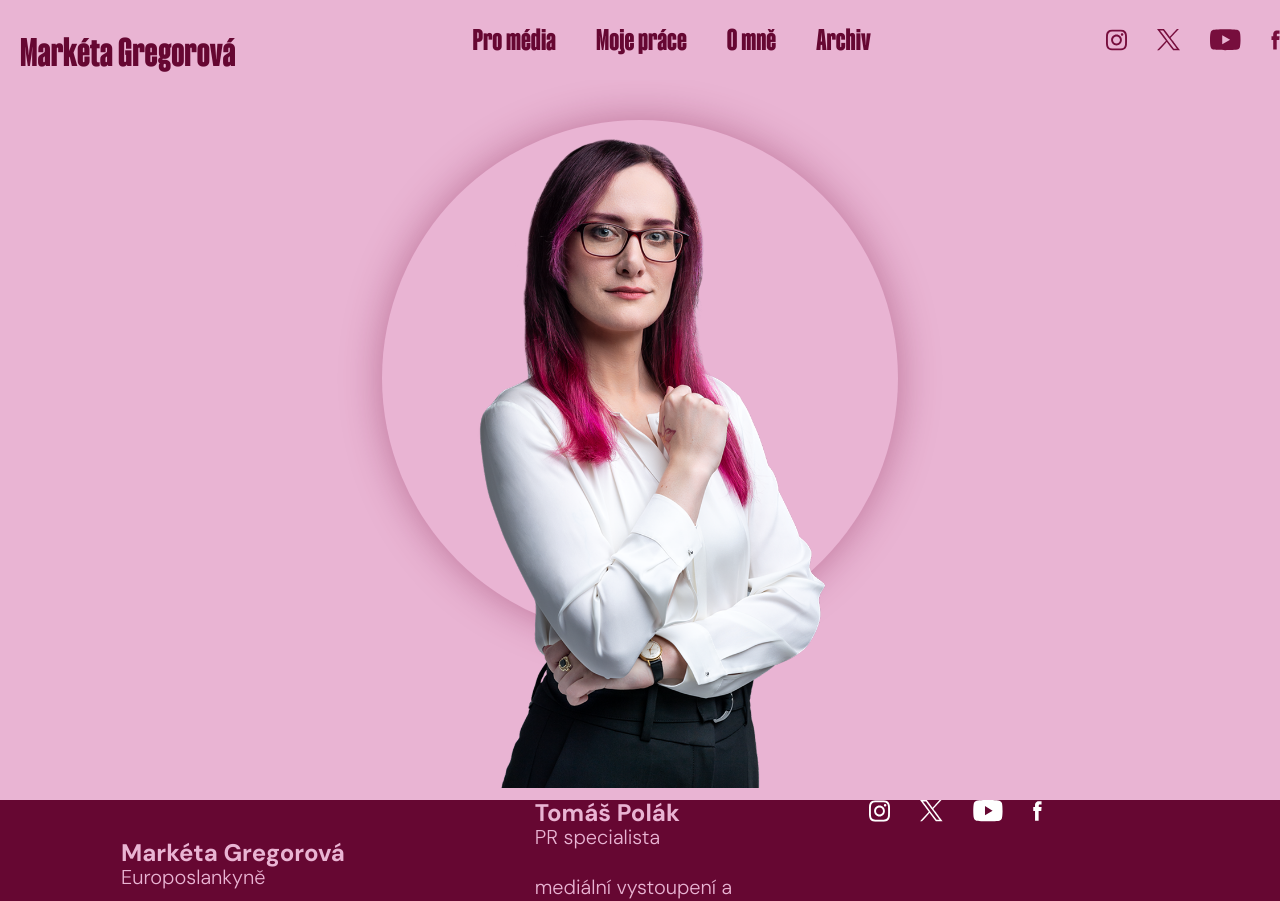
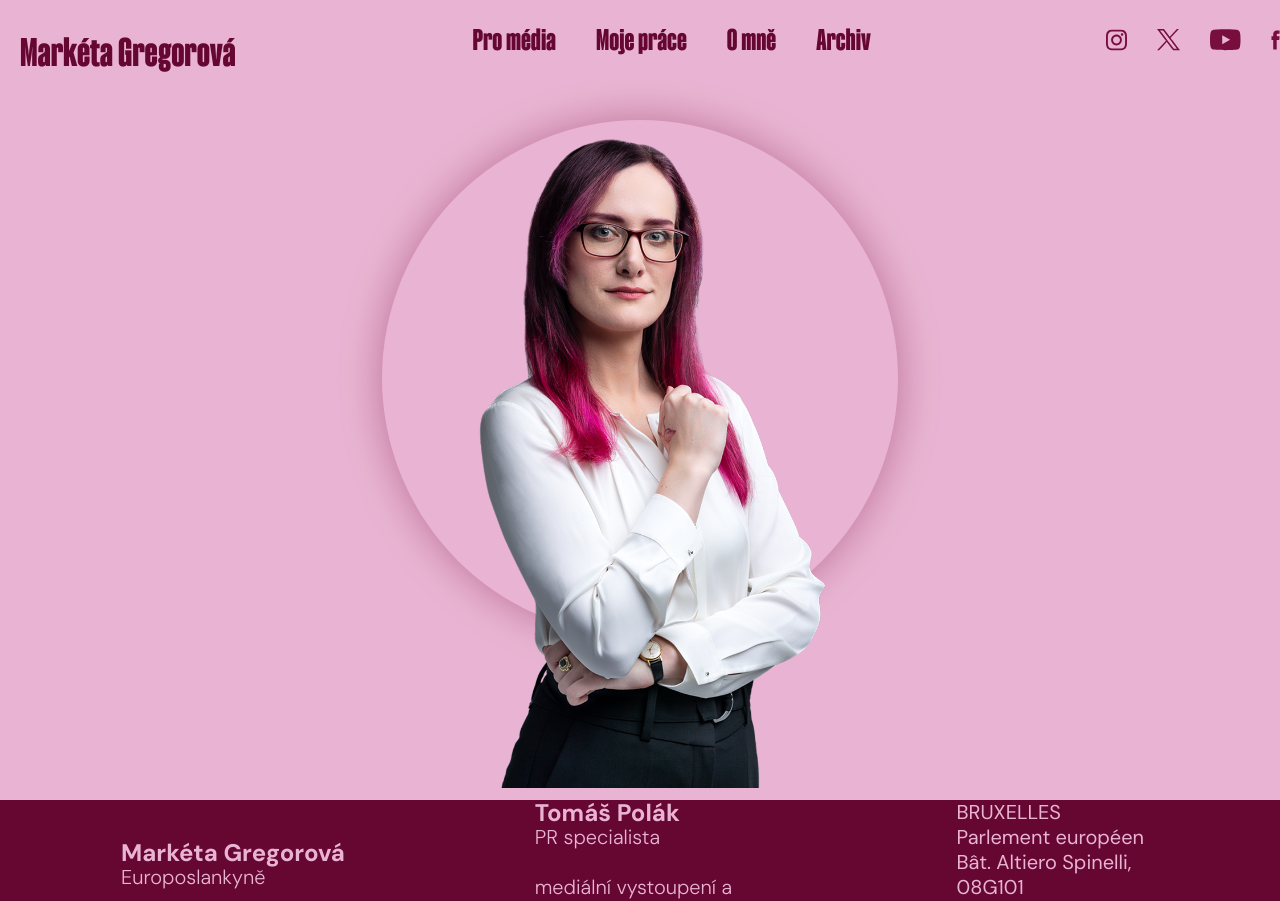
Before and after one commit to caroluxurians/mgreg, a Next.js app: page / in a window 1280 px wide. Shown: the top 901 px of the page. Built offline with nearby package versions, Linux system fonts and the light colour scheme.

Commit message:
sm footer styles

```diff
--- a/app/components/Footer.tsx
+++ b/app/components/Footer.tsx
@@ -10,7 +10,7 @@ const Footer = () => {
     >
       <MarketaCard />
       <TomasCard />
-      <SocialsSet color="light" />
+      <SocialsSet color="light" classNames="flex sm:hidden pl-22" />
       <div className="grid text-[14px]/[19px] sm:text-[20px]/[25px] pl-22">
         <span>BRUXELLES</span>
         <span>Parlement européen</span>
--- a/app/components/Header.tsx
+++ b/app/components/Header.tsx
@@ -34,7 +34,7 @@ const Header = () => {
         ))}
       </div>
 
-      <SocialsSet color="dark" />
+      <SocialsSet color="dark" classNames="hidden sm:inline-flex" />
 
     </header>
   );
--- a/app/components/SocialsSet.tsx
+++ b/app/components/SocialsSet.tsx
@@ -1,8 +1,8 @@
 import Image from "next/image";
 
-const SocialsSet = ({ color }: { color: string }) => {
+const SocialsSet = ({ color, classNames = "" }: { color: string, classNames?: string }) => {
   return (
-    <div className="hidden sm:inline-flex flex-start gap-[30px] w-[173.54] h-[21.38]">
+    <div className={`${classNames} flex-start gap-[30px]`}>
       <Image src={`/instagram-${color}.svg`} height={21} width={21} alt="instagram icon" />
       <Image src={`/x-${color}.svg`} height={21.34} width={23} alt="x icon" />
       <Image src={`/youtube-${color}.svg`} height={21.38} width={30.54} alt="youtube icon" />
```
